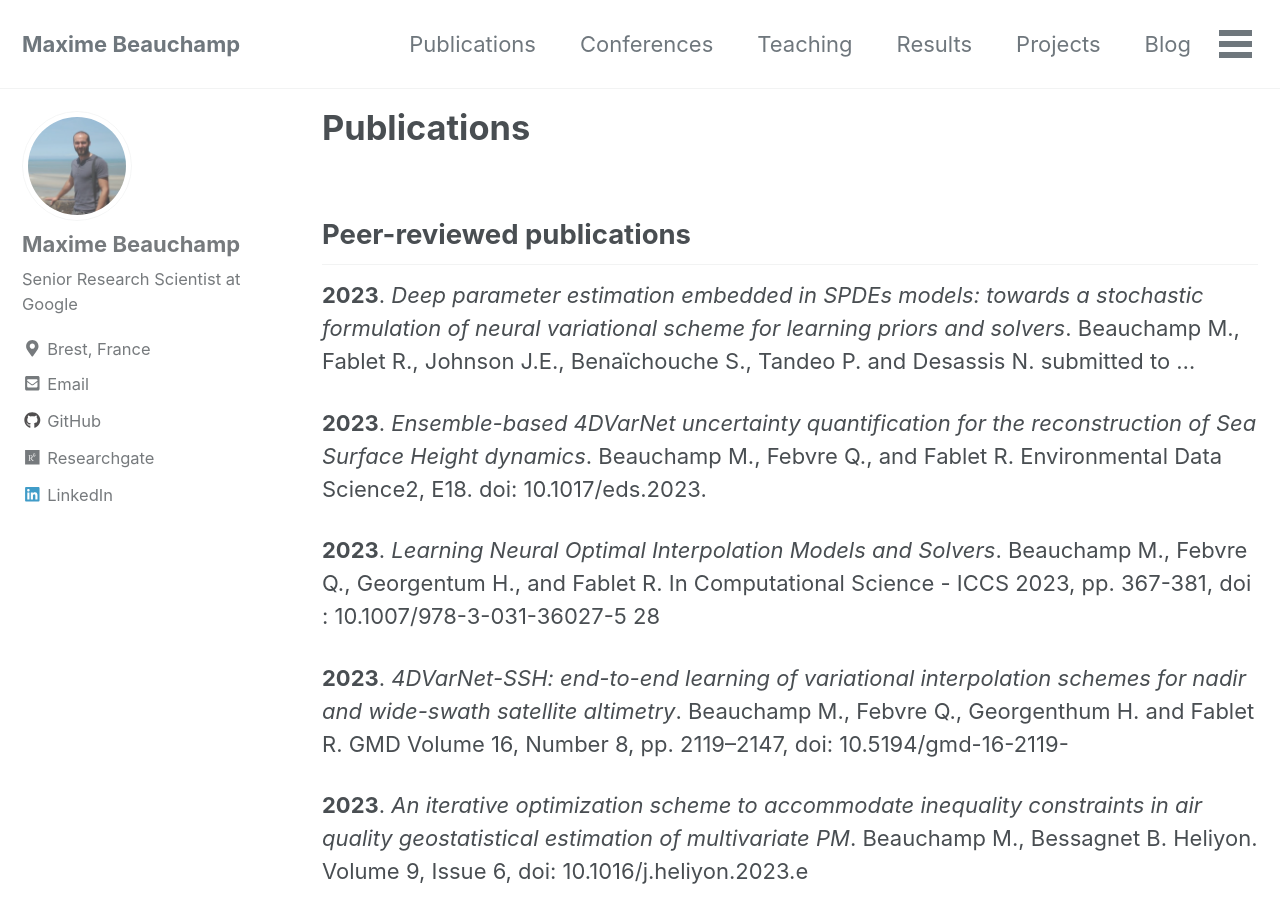
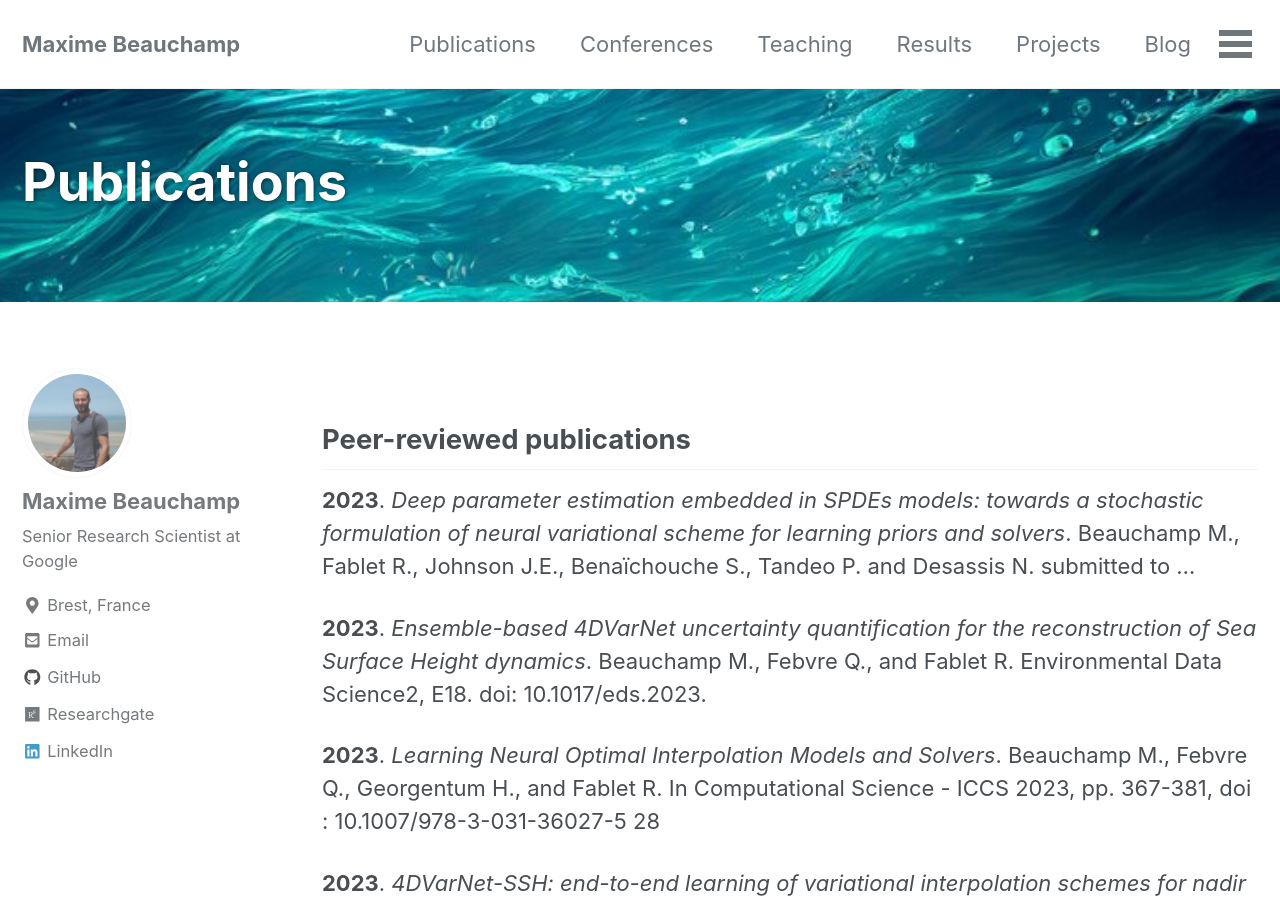
Before and after one commit to maxbeauchamp/maxbeauchamp.github.io, a Jekyll site: the page built from _pages/communications.md, in a window 1280 px wide and 900 px high. Built offline with Jekyll 4.4.1, drawn with Linux system fonts in a browser that asks for light colours; cached includes are drawn as plain includes; nearby versions of some CDN libraries.

```diff
--- a/_pages/communications.md
+++ b/_pages/communications.md
@@ -2,6 +2,8 @@
 title:  "Publications"
 permalink: /publications/
 classes: wide
+header:
+    overlay_image: /assets/images/back.png
 ---
 
 ## Peer-reviewed publications
```
